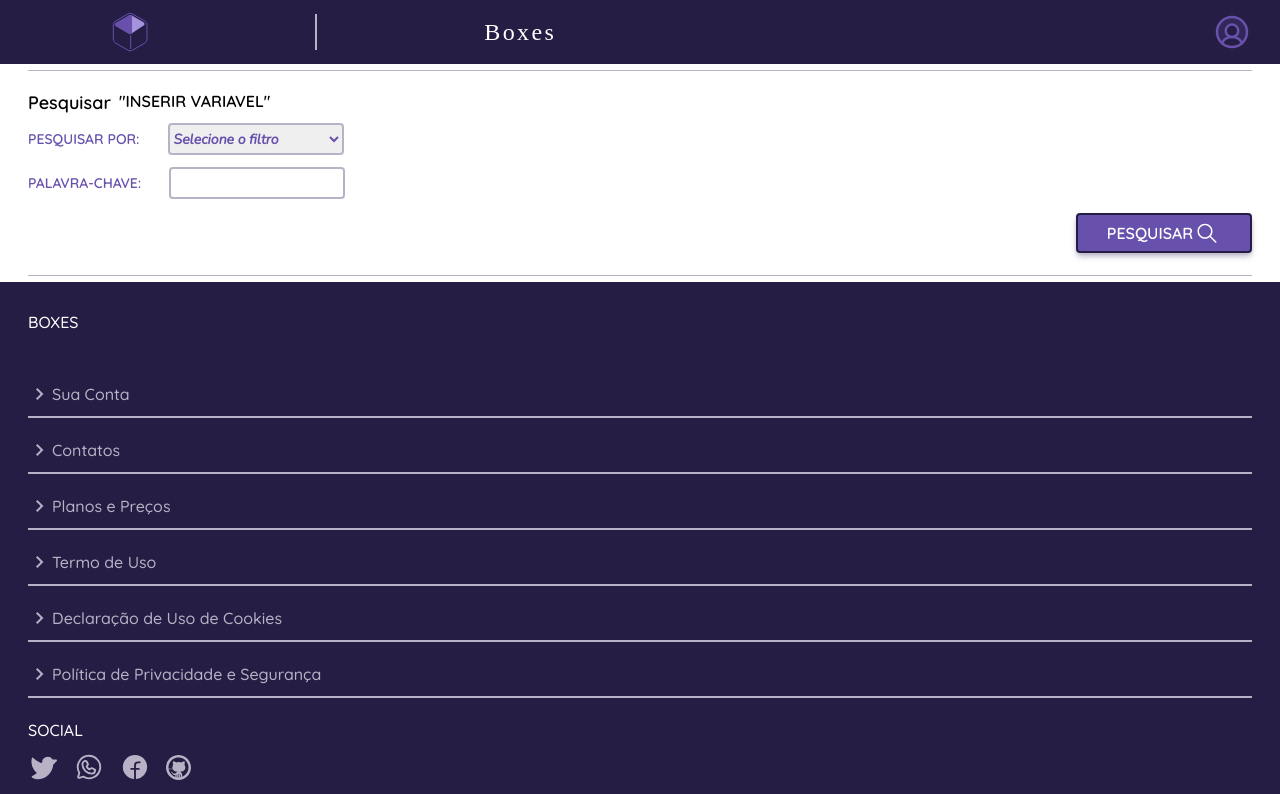
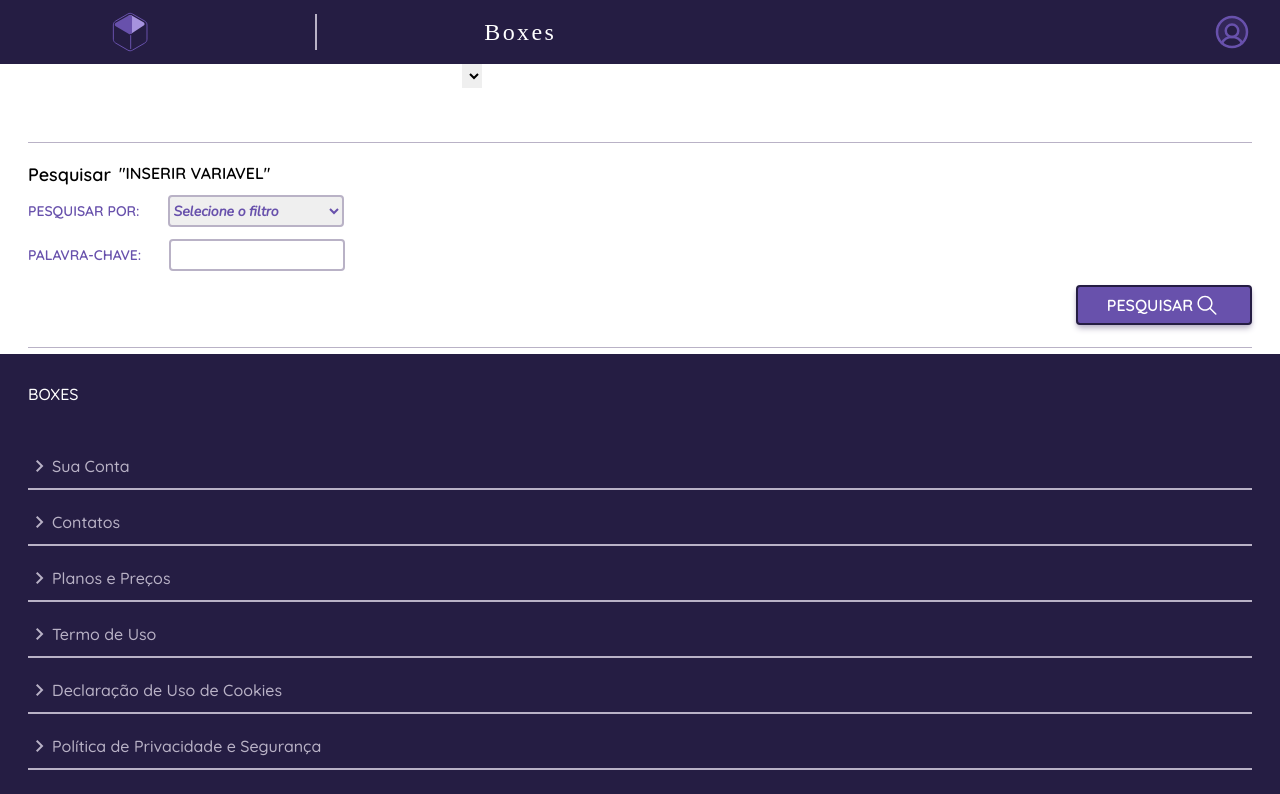
Before and after one commit to Full-Stack-Duck/Boxes, a React (Vite) app: page / in a window 1280 px wide. Shown: the top 794 px of the page. Built offline with nearby package versions, Linux system fonts and the light colour scheme; a web font is replaced by a local one.

Commit message:
marcando componente CadastrarDespesas

```diff
--- a/src/App.tsx
+++ b/src/App.tsx
@@ -1,4 +1,5 @@
 import { Header } from "./components/Header";
+import { CadastrarDespesa } from "./components/CadastrarDespesas";
 import { Pesquisar } from "./components/Pesquisar";
 import { FooterNav } from "./components/FooterNav";
 import { Footer } from "./components/Footer";
@@ -9,6 +10,7 @@ export function App() {
   return (
    <>
     <Header />
+    <CadastrarDespesa />
     <Pesquisar />
     <FooterNav />
     <Footer />
--- /dev/null
+++ b/src/components/CadastrarDespesas.tsx
@@ -0,0 +1,29 @@
+
+
+export function CadastrarDespesa(){
+    return(
+        <section>
+            <div></div>
+            <div>
+                <h3></h3>
+                <p></p>
+                <article>
+                    <label htmlFor=""></label><input type="text" /><label htmlFor=""></label><input type="text" /><label htmlFor=""></label>
+                    <select name="" id="">
+                        <option value=""></option>
+                        <option value=""></option>
+                        <option value=""></option>
+                        <option value=""></option>
+                    </select><label htmlFor=""></label>
+                    <p></p>
+                    <input type="text" />
+                </article>
+                <div>
+                    <button>
+                        <img src="" alt="" />
+                    </button>
+                </div>
+            </div>
+        </section>
+    )
+}
```
